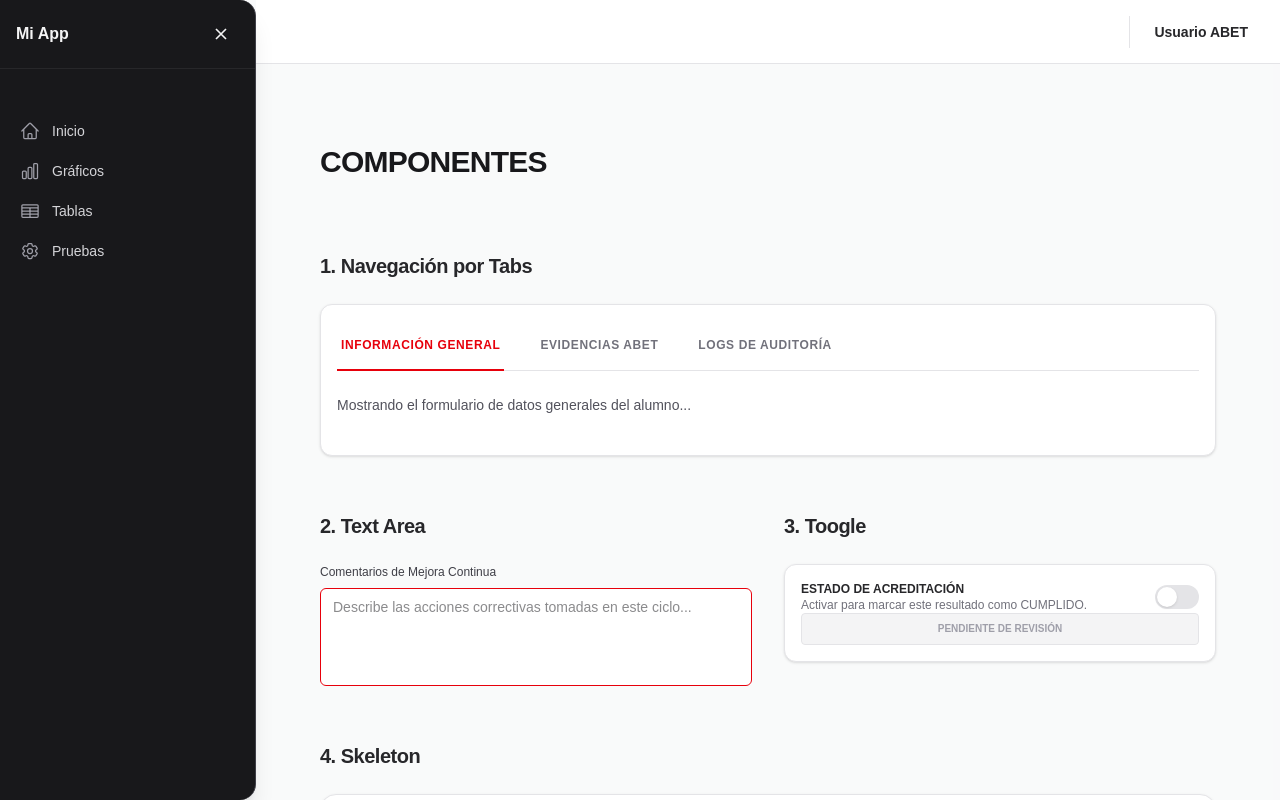
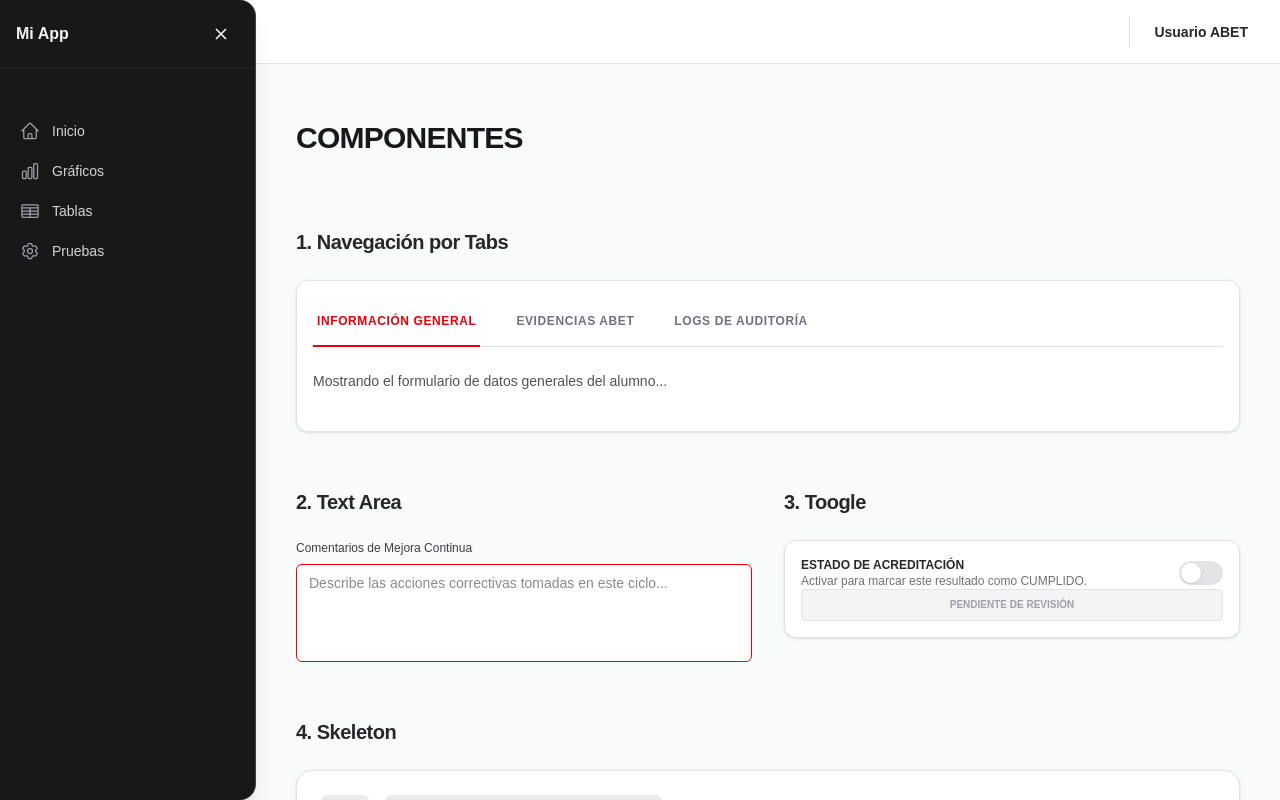
Before and after one commit to Jeferson11C/Frontend-ABET, a Next.js app: page /public in a window 1280 px wide. Built offline with nearby package versions, Linux system fonts and the light colour scheme.

Commit message:
feat: update

```diff
--- a/app/charts/page.tsx
+++ b/app/charts/page.tsx
@@ -13,7 +13,7 @@ export default function ABETDashboardPage() {
                     <h1 className="text-3xl font-bold text-zinc-900 tracking-tight">Reporte de Acreditación ABET</h1>
                     <p className="text-zinc-500">Ciclo Académico 2026-I</p>
                 </div>
-                <Badge variant="default" className="bg-zinc-900 text-white px-4 py-1">Ciclo de Evaluación</Badge>
+                <Badge variant="default" className="bg-red-900 text-white px-4 py-1">Ciclo de Evaluación</Badge>
             </header>
 
 
--- a/app/layout.tsx
+++ b/app/layout.tsx
@@ -12,7 +12,7 @@ import {
   SidebarContent,
   SidebarGroup,
   SidebarItem,
-  Navbar // Importamos tu nuevo Navbar
+  Navbar
 } from '@/shared/components/ui'
 
 import {
@@ -78,13 +78,10 @@ export default function RootLayout({
             </SidebarContent>
           </Sidebar>
 
-          {/* CONTENEDOR DERECHO: Navbar + Main Content */}
           <div className="flex flex-col flex-1 h-full overflow-hidden">
 
             {/* NAVBAR SUPERIOR */}
             <Navbar />
-
-            {/* ÁREA DE CONTENIDO: Con scroll independiente */}
             <main className="flex-1 p-8 overflow-y-auto bg-zinc-50/50">
               <div className="max-w-7xl mx-auto">
                 {children}
--- a/app/public/page.tsx
+++ b/app/public/page.tsx
@@ -12,13 +12,6 @@ import {
     Title,
     SubTitle
 } from '@/shared/components/ui'
-import {
-    BeakerIcon,
-    DocumentTextIcon,
-    AdjustmentsHorizontalIcon,
-    ArrowPathIcon,
-    BellAlertIcon
-} from '@heroicons/react/24/outline'
 
 export default function TestNewComponents() {
     // --- Estados para Pruebas ---
@@ -41,8 +34,7 @@ export default function TestNewComponents() {
     }
 
     return (
-        <div className="p-8 space-y-12 max-w-5xl mx-auto animate-in fade-in duration-700">
-            {/* --- CABECERA DE PÁGINA --- */}
+        <div className="p-2 space-y-12 max-w-5xl mx-auto animate-in fade-in duration-700">
             <Title
                 title="Componentes"
             />
@@ -131,7 +123,6 @@ export default function TestNewComponents() {
                     </Button>
                 </div>
 
-                {/* El Toast ahora es inteligente */}
                 <Toast
                     isOpen={toastState.open}
                     type={toastState.type}
--- a/shared/components/ui/Badge.tsx
+++ b/shared/components/ui/Badge.tsx
@@ -4,20 +4,22 @@ import React from 'react';
 type BadgeVariant = 'default' | 'danger' | 'success' | 'outline';
 
 interface BadgeProps {
-    children: React.ReactNode;
-    variant?: BadgeVariant;
+    children: React.ReactNode,
+    variant?: BadgeVariant,
+    className?: string
 }
 
-export function Badge({ children, variant = 'default' }: BadgeProps) {
+export function Badge({children, variant = 'default', className}: BadgeProps) {
     const variants = {
         default: 'bg-zinc-100 text-zinc-700',
-        danger: 'bg-red-100 text-red-600', // Tu color rojo en versión clara
+        danger: 'bg-red-100 text-red-600',
         success: 'bg-emerald-100 text-emerald-700',
         outline: 'border border-zinc-200 text-zinc-600'
     };
 
     return (
-        <span className={`inline-flex items-center px-2 py-0.5 rounded-full text-[10px] font-bold uppercase tracking-wider ${variants[variant]}`}>
+        <span
+            className={`inline-flex items-center px-2 py-0.5 rounded-full text-[10px] font-bold uppercase tracking-wider ${variants[variant]}`}>
       {children}
     </span>
     );
```
Also changed, not shown: app/page.tsx (+6 -6 lines).
